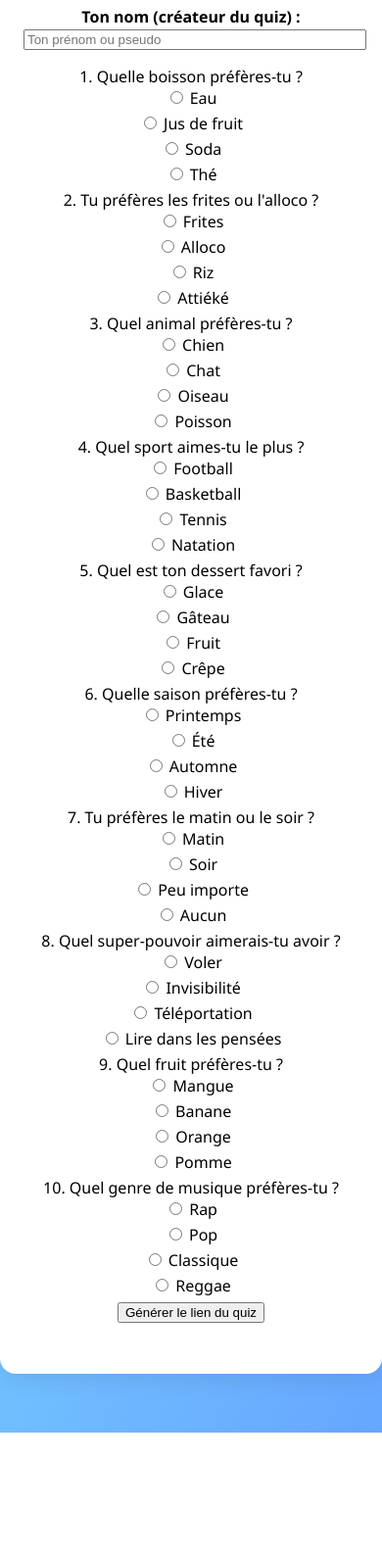
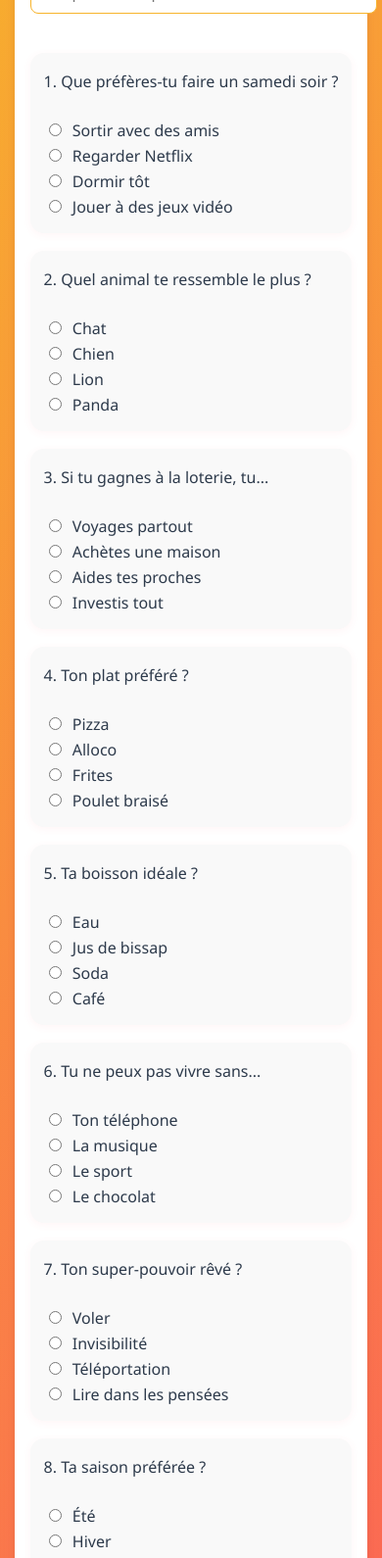
Before and after one commit to central00225/quiz-site, a plain HTML site: page create.html in a window 390 px wide. Shown: the part 172-1762 px from the top of the page at 98% size. Before the commit the page ends 1634 px from the top, so only its background shows below. Drawn offline with Linux system fonts and the light colour scheme.

Commit message:
Questions et réponses fun inspirées de friendquiz.me pour la création de quiz

```diff
--- a/create.html
+++ b/create.html
@@ -19,16 +19,16 @@
   </div>
   <script>
     const questions = [
-      { q: "Quelle boisson préfères-tu ?", options: ["Eau", "Jus de fruit", "Soda", "Thé"] },
-      { q: "Tu préfères les frites ou l'alloco ?", options: ["Frites", "Alloco", "Riz", "Attiéké"] },
-      { q: "Quel animal préfères-tu ?", options: ["Chien", "Chat", "Oiseau", "Poisson"] },
-      { q: "Quel sport aimes-tu le plus ?", options: ["Football", "Basketball", "Tennis", "Natation"] },
-      { q: "Quel est ton dessert favori ?", options: ["Glace", "Gâteau", "Fruit", "Crêpe"] },
-      { q: "Quelle saison préfères-tu ?", options: ["Printemps", "Été", "Automne", "Hiver"] },
-      { q: "Tu préfères le matin ou le soir ?", options: ["Matin", "Soir", "Peu importe", "Aucun"] },
-      { q: "Quel super-pouvoir aimerais-tu avoir ?", options: ["Voler", "Invisibilité", "Téléportation", "Lire dans les pensées"] },
-      { q: "Quel fruit préfères-tu ?", options: ["Mangue", "Banane", "Orange", "Pomme"] },
-      { q: "Quel genre de musique préfères-tu ?", options: ["Rap", "Pop", "Classique", "Reggae"] }
+      { q: "Que préfères-tu faire un samedi soir ?", options: ["Sortir avec des amis", "Regarder Netflix", "Dormir tôt", "Jouer à des jeux vidéo"] },
+      { q: "Quel animal te ressemble le plus ?", options: ["Chat", "Chien", "Lion", "Panda"] },
+      { q: "Si tu gagnes à la loterie, tu...", options: ["Voyages partout", "Achètes une maison", "Aides tes proches", "Investis tout"] },
+      { q: "Ton plat préféré ?", options: ["Pizza", "Alloco", "Frites", "Poulet braisé"] },
+      { q: "Ta boisson idéale ?", options: ["Eau", "Jus de bissap", "Soda", "Café"] },
+      { q: "Tu ne peux pas vivre sans...", options: ["Ton téléphone", "La musique", "Le sport", "Le chocolat"] },
+      { q: "Ton super-pouvoir rêvé ?", options: ["Voler", "Invisibilité", "Téléportation", "Lire dans les pensées"] },
+      { q: "Ta saison préférée ?", options: ["Été", "Hiver", "Printemps", "Automne"] },
+      { q: "Si tu étais un fruit ?", options: ["Mangue", "Banane", "Pastèque", "Orange"] },
+      { q: "Ton style d’amitié ?", options: ["Toujours là pour les autres", "Le/la rigolo du groupe", "Le/la confident(e)", "Le/la discret(e)"] }
     ];
     const questionsContainer = document.getElementById('questions-container');
     questions.forEach((q, i) => {
--- a/style.css
+++ b/style.css
@@ -1,55 +1,124 @@
 body {
-  font-family: 'Segoe UI', Tahoma, Geneva, Verdana, sans-serif;
-  background: linear-gradient(120deg, #89f7fe 0%, #66a6ff 100%);
+  font-family: 'Poppins', 'Segoe UI', Tahoma, Geneva, Verdana, sans-serif;
+  background: linear-gradient(135deg, #f7b42c 0%, #fc575e 100%);
   margin: 0;
   min-height: 100vh;
+  display: flex;
+  align-items: center;
+  justify-content: center;
 }
 .container {
   background: #fff;
-  max-width: 400px;
-  margin: 60px auto;
-  padding: 32px 24px;
-  border-radius: 16px;
-  box-shadow: 0 4px 24px rgba(0,0,0,0.1);
+  max-width: 420px;
+  margin: 40px auto;
+  padding: 36px 28px 32px 28px;
+  border-radius: 22px;
+  box-shadow: 0 8px 32px rgba(252,87,94,0.12), 0 1.5px 8px rgba(0,0,0,0.07);
   text-align: center;
+  position: relative;
+  animation: fadeIn 0.7s;
+}
+@keyframes fadeIn {
+  from { opacity: 0; transform: translateY(30px); }
+  to { opacity: 1; transform: none; }
 }
 h1 {
+  color: #fc575e;
+  font-size: 2.1rem;
+  margin-bottom: 18px;
+  letter-spacing: 1px;
+}
+#quiz, #questions-container {
+  margin: 24px 0 0 0;
+}
+.question-block, .card {
+  background: #f9f9f9;
+  border-radius: 14px;
+  box-shadow: 0 2px 8px rgba(252,87,94,0.06);
+  padding: 18px 14px 12px 14px;
+  margin-bottom: 18px;
+  text-align: left;
+  transition: box-shadow 0.2s;
+}
+.question-block:hover, .card:hover {
+  box-shadow: 0 4px 16px rgba(252,87,94,0.13);
+}
+label {
+  font-weight: 500;
   color: #2d3a4b;
+  margin-bottom: 6px;
+  display: block;
 }
-#quiz {
-  margin: 24px 0;
+input[type="text"], select {
+  width: 100%;
+  padding: 10px 12px;
+  border: 1.5px solid #f7b42c;
+  border-radius: 8px;
+  margin-bottom: 10px;
+  font-size: 1rem;
+  background: #fff;
+  transition: border 0.2s;
 }
-.btn {
+input[type="text"]:focus, select:focus {
+  border: 1.5px solid #fc575e;
+  outline: none;
+}
+.btn, button[type="submit"], #next-btn {
   display: block;
   width: 100%;
-  margin: 8px 0;
-  padding: 12px;
-  background: #66a6ff;
+  margin: 12px 0 0 0;
+  padding: 13px 0;
+  background: linear-gradient(90deg, #fc575e 0%, #f7b42c 100%);
   color: #fff;
   border: none;
-  border-radius: 8px;
-  font-size: 1rem;
+  border-radius: 10px;
+  font-size: 1.08rem;
+  font-weight: 600;
   cursor: pointer;
-  transition: background 0.2s;
+  box-shadow: 0 2px 8px rgba(252,87,94,0.09);
+  transition: background 0.2s, transform 0.1s;
 }
-.btn:hover {
-  background: #89f7fe;
-  color: #2d3a4b;
+.btn:hover, button[type="submit"]:hover, #next-btn:hover {
+  background: linear-gradient(90deg, #f7b42c 0%, #fc575e 100%);
+  color: #fff;
+  transform: translateY(-2px) scale(1.03);
 }
 #next-btn {
-  margin-top: 16px;
-  padding: 10px 24px;
-  background: #2d3a4b;
-  color: #fff;
-  border: none;
-  border-radius: 8px;
-  font-size: 1rem;
-  cursor: pointer;
+  margin-top: 18px;
   display: none;
 }
 #result {
-  margin-top: 24px;
-  font-size: 1.2rem;
-  color: #2d3a4b;
+  margin-top: 28px;
+  font-size: 1.25rem;
+  color: #fc575e;
   font-weight: bold;
+  background: #fffbe7;
+  border-radius: 10px;
+  padding: 16px 10px;
+  box-shadow: 0 1px 4px rgba(252,87,94,0.07);
 }
+img {
+  max-width: 100%;
+  border-radius: 10px;
+  margin: 10px 0 14px 0;
+  box-shadow: 0 2px 8px rgba(252,87,94,0.08);
+}
+input[type="radio"] {
+  accent-color: #fc575e;
+  margin-right: 7px;
+}
+input[readonly] {
+  background: #f3f3f3;
+  color: #888;
+  font-size: 0.98rem;
+  border: 1px solid #eee;
+}
+@media (max-width: 600px) {
+  .container {
+    max-width: 98vw;
+    padding: 18px 4vw 18px 4vw;
+  }
+  h1 {
+    font-size: 1.3rem;
+  }
+}
```
